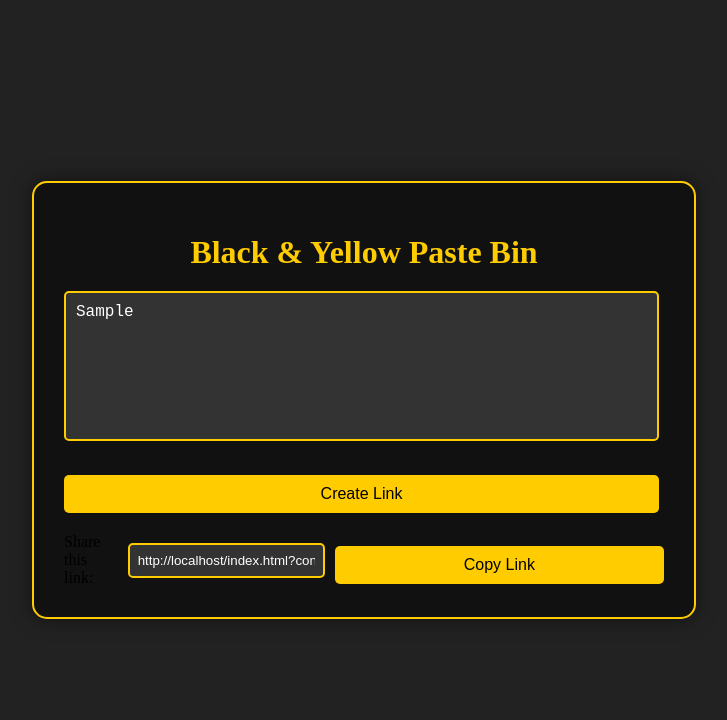
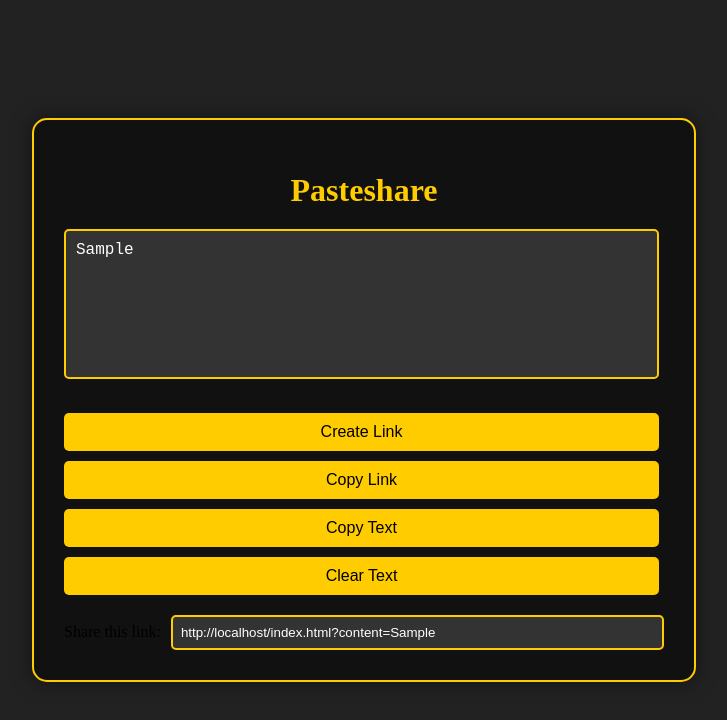
Before and after one commit to ImanBanerjee/PasteShare, a plain HTML site: page index.html in a window 1280 px wide. Both pictures are taken after typing "Sample" into the empty fields and a click on the button "Create Link". Shown: the whole page, without its empty margins (276-1003 px from the left). Drawn offline with Linux system fonts and the light colour scheme.

Commit message:
Version 1.2

```diff
--- a/index.html
+++ b/index.html
@@ -3,24 +3,40 @@
 <head>
     <meta charset="UTF-8">
     <meta name="viewport" content="width=device-width, initial-scale=1.0">
-    <title>Black & Yellow Paste Bin</title>
+    <title>Pasteshare - Simple CopyPaste Tool</title>
+    <meta name="description" content="Pasteshare is a simple web application for sharing text content with others through generated links.">
+    <meta name="keywords" content="pasteshare, paste, share, text, content, link, sharing, web application">
+    <meta name="author" content="Iman Banerjee - Lexo">
+    <meta name="robots" content="index, follow">
+    <meta name="googlebot" content="index, follow">
+    <meta property="og:title" content="Pasteshare">
+    <meta property="og:description" content="Pasteshare is a simple web application for sharing text content with others through generated links.">
+    <meta property="og:type" content="website">
     <link rel="stylesheet" type="text/css" href="styles.css">
 </head>
 <body>
+
     <div class="container">
         <div class="content">
-            <h1>Black & Yellow Paste Bin</h1>
+            <h1>Pasteshare</h1>
             <textarea id="pasteText" placeholder="Paste anything here..."></textarea>
-            <button onclick="createLink()">Create Link</button>
+            <div id="buttons">
+                <button onclick="createLink()">Create Link</button>
+                <button onclick="copyLink()" id="copyLinkButton" style="display: none;">Copy Link</button>
+                <button onclick="copyText()" id="copyTextButton" style="display: none;">Copy Text</button>
+                <button onclick="clearText()" id="clearTextButton" style="display: none;">Clear Text</button>
+            </div>
             <div id="linkContainer" style="display: none;">
                 <div class="link-info">
                     <p>Share this link:</p>
                     <input type="text" id="linkInput" readonly>
-                    <button onclick="copyLink()">Copy Link</button>
                 </div>
             </div>
         </div>
     </div>
+
+
     <script src="scripts.js"></script>
+
 </body>
 </html>
--- a/scripts.js
+++ b/scripts.js
@@ -4,6 +4,10 @@ function createLink() {
   var link = window.location.href + "?content=" + encodedContent;
   document.getElementById("linkInput").value = link;
   document.getElementById("linkContainer").style.display = "block";
+  document.getElementById("copyLinkButton").style.display = "block";
+  document.getElementById("copyTextButton").style.display = "block";
+  document.getElementById("clearTextButton").style.display = "block";
+  document.getElementById("pasteText").setAttribute("readonly", true); // Prevent editing after creating the link
 }
 
 function copyLink() {
@@ -11,6 +15,23 @@ function copyLink() {
   linkInput.select();
   document.execCommand("copy");
   alert("Link copied to clipboard!");
+}
+
+function copyText() {
+  var pasteText = document.getElementById("pasteText");
+  pasteText.select();
+  document.execCommand("copy");
+  alert("Text copied to clipboard!");
+}
+
+function clearText() {
+  document.getElementById("pasteText").value = "";
+  document.getElementById("linkInput").value = "";
+  document.getElementById("linkContainer").style.display = "none";
+  document.getElementById("copyLinkButton").style.display = "none";
+  document.getElementById("copyTextButton").style.display = "none";
+  document.getElementById("clearTextButton").style.display = "none";
+  document.getElementById("pasteText").removeAttribute("readonly");
 }
 
 // Check if there's content in the URL and populate textarea if found
```
Also changed, not shown: styles.css (line endings or trailing spaces).
